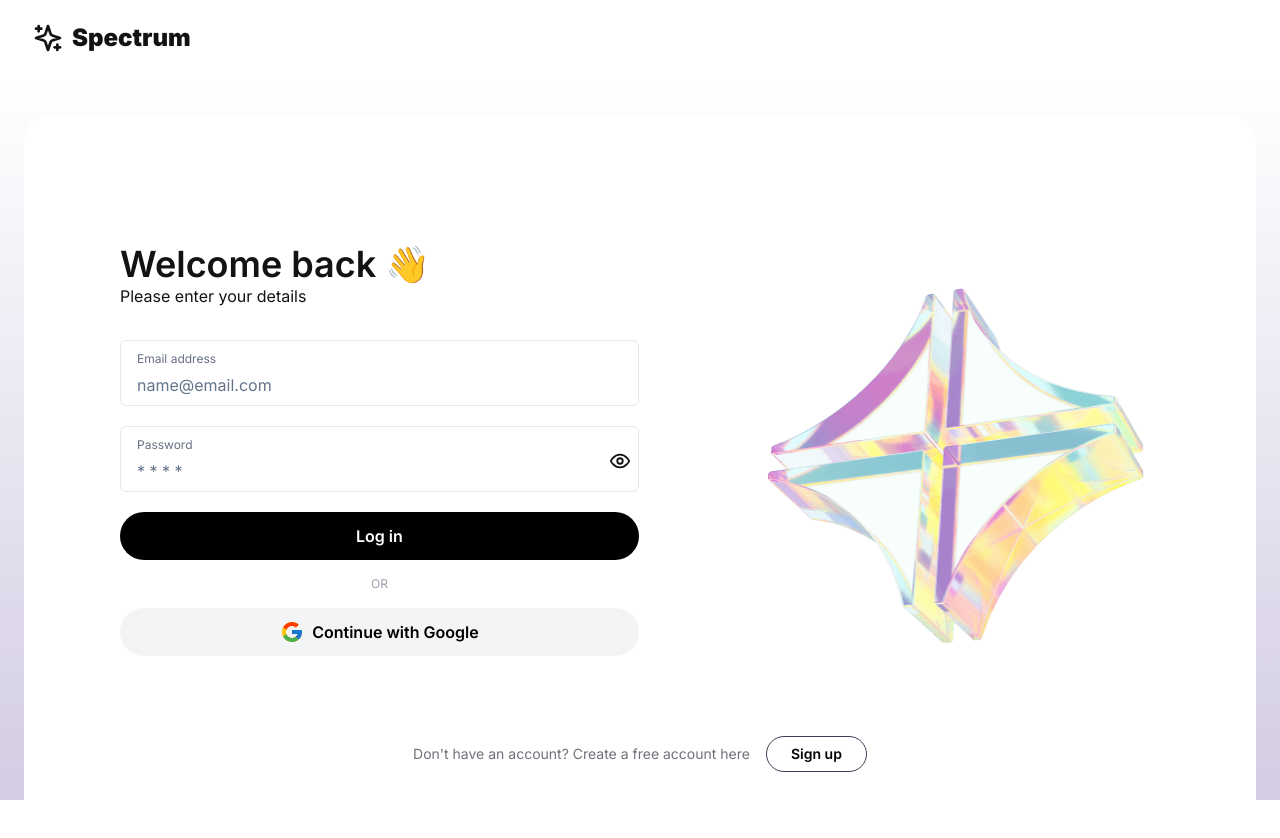
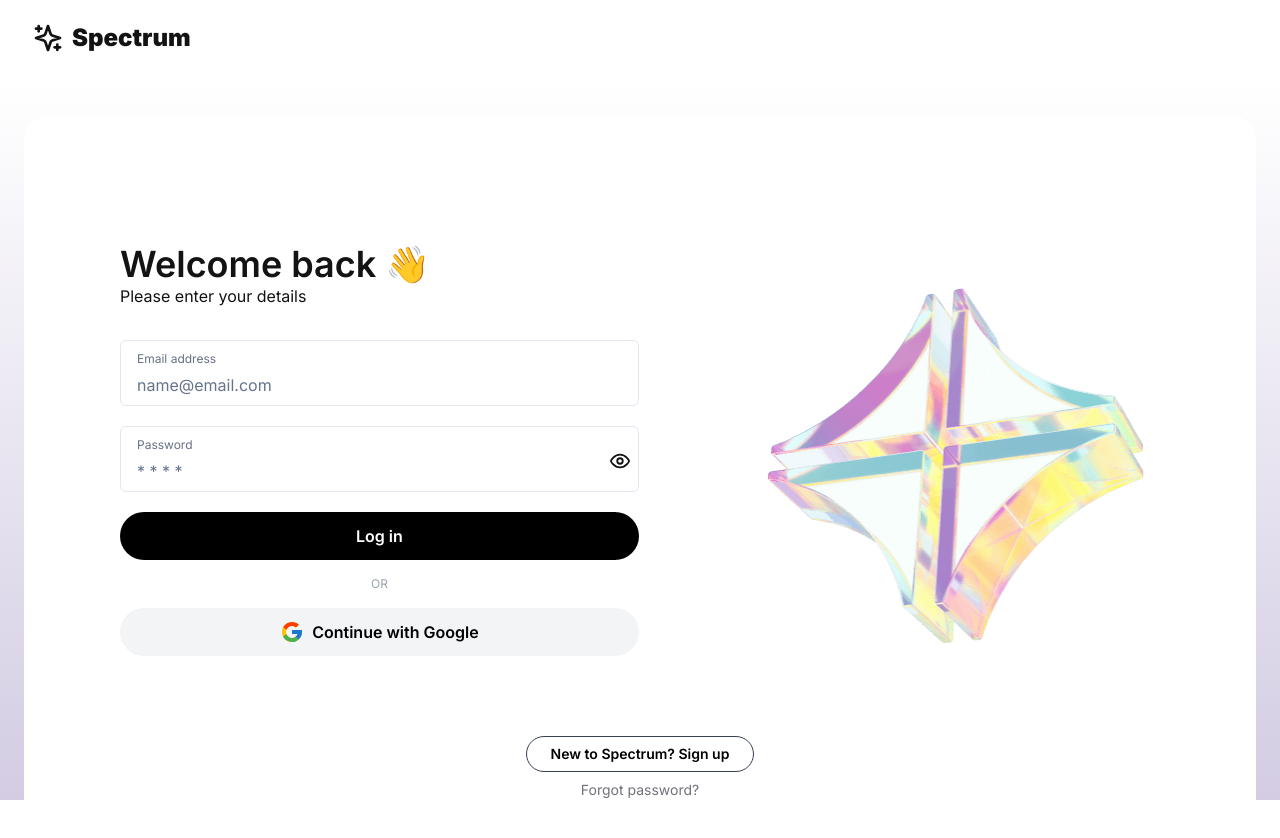
Before and after one commit to DouglasKyrius/spectrum, a Next.js app: page /auth/log-in in a window 1280 px wide. Shown: the top 838 px of the page. Built offline with nearby package versions, Linux system fonts and the light colour scheme; no server answers.

Commit message:
:speech_balloon: (auth/login) Changed sign up text and added forgot password link

```diff
--- a/src/app/auth/log-in/page.tsx
+++ b/src/app/auth/log-in/page.tsx
@@ -188,15 +188,19 @@
             />
           </div>
         </div>
-        <div className="flex flex-wrap justify-center items-center gap-4">
-          <p className="text-zinc-500 text-sm">
-            Don&apos;t have an account? Create a free account here
-          </p>
-          <Link href="/auth/sign-up">
-            <Button variant="outline" size="sm">
-              Sign up
-            </Button>
-          </Link>
+        <div className="grid gap-y-2">
+          <div className="flex flex-wrap justify-center items-center gap-4">
+            <Link href="/auth/sign-up">
+              <Button variant="outline" size="sm">
+                New to Spectrum? Sign up
+              </Button>
+            </Link>
+          </div>
+          <div className="flex flex-wrap justify-center items-center gap-4">
+            <Link href="/auth/forgot-password" className="hover:underline">
+              <p className="text-zinc-500 text-sm">Forgot password?</p>
+            </Link>
+          </div>
         </div>
       </div>
     </div>
```
